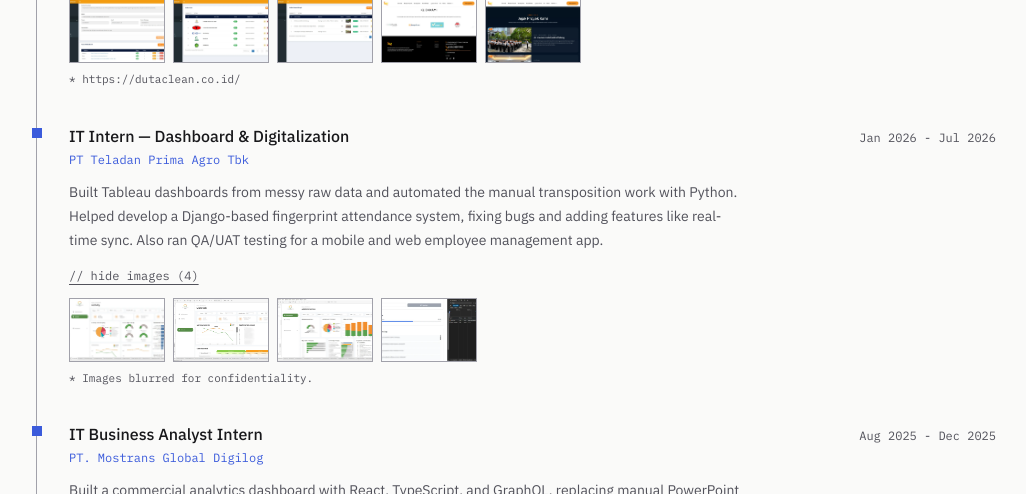
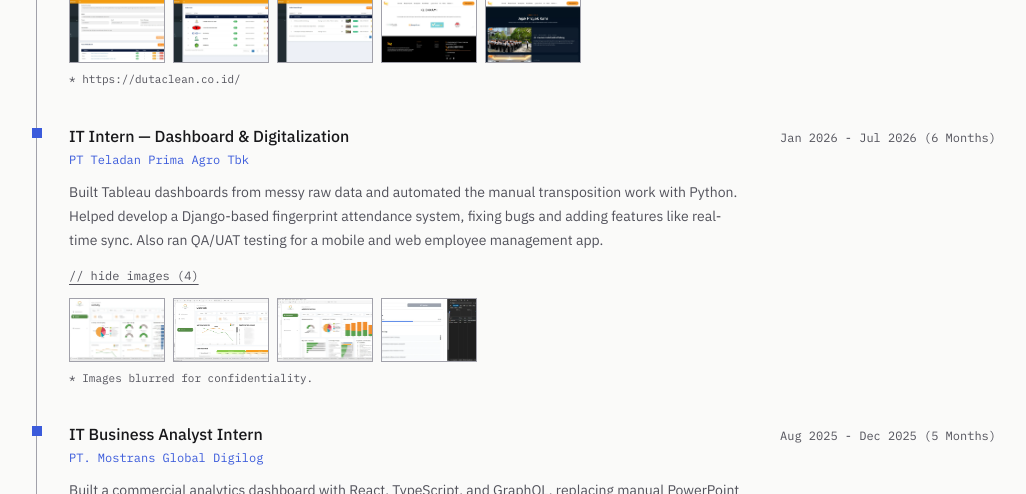
Before and after one commit to afaslah/portfolio-web, a React (Vite) app: page / in a window 1280 px wide. Shown: the part 920-1414 px from the top of the page, without its empty margins (124-1150 px from the left). Built offline with nearby package versions, Linux system fonts and the light colour scheme.

Commit message:
Update experience dates to include duration for clarity

```diff
--- a/src/data/experience.ts
+++ b/src/data/experience.ts
@@ -25,7 +25,7 @@ export const experience: Experience[] = [
   {
     company: "PT Teladan Prima Agro Tbk",
     role: "IT Intern — Dashboard & Digitalization",
-    dates: "Jan 2026 - Jul 2026",
+    dates: "Jan 2026 - Jul 2026 (6 Months)",
     summary:
       "Built Tableau dashboards from messy raw data and automated the manual transposition work with Python. Helped develop a Django-based fingerprint attendance system, fixing bugs and adding features like real-time sync. Also ran QA/UAT testing for a mobile and web employee management app.",
     images: [tpa_1, tpa_2, tpa_3, tpa_4],
@@ -34,7 +34,7 @@ export const experience: Experience[] = [
   {
     company: "PT. Mostrans Global Digilog",
     role: "IT Business Analyst Intern",
-    dates: "Aug 2025 - Dec 2025",
+    dates: "Aug 2025 - Dec 2025 (5 Months)",
     summary:
       "Built a commercial analytics dashboard with React, TypeScript, and GraphQL, replacing manual PowerPoint reporting with real-time revenue and logistics insights. Added interactive charts and filters with ApexCharts for performance analysis by shipper and region. Designed a star-schema data warehouse with ETL pipelines, cutting query execution time from seconds to under 300ms.",
     images: [mostrans_1, mostrans_2, mostrans_3],
```
